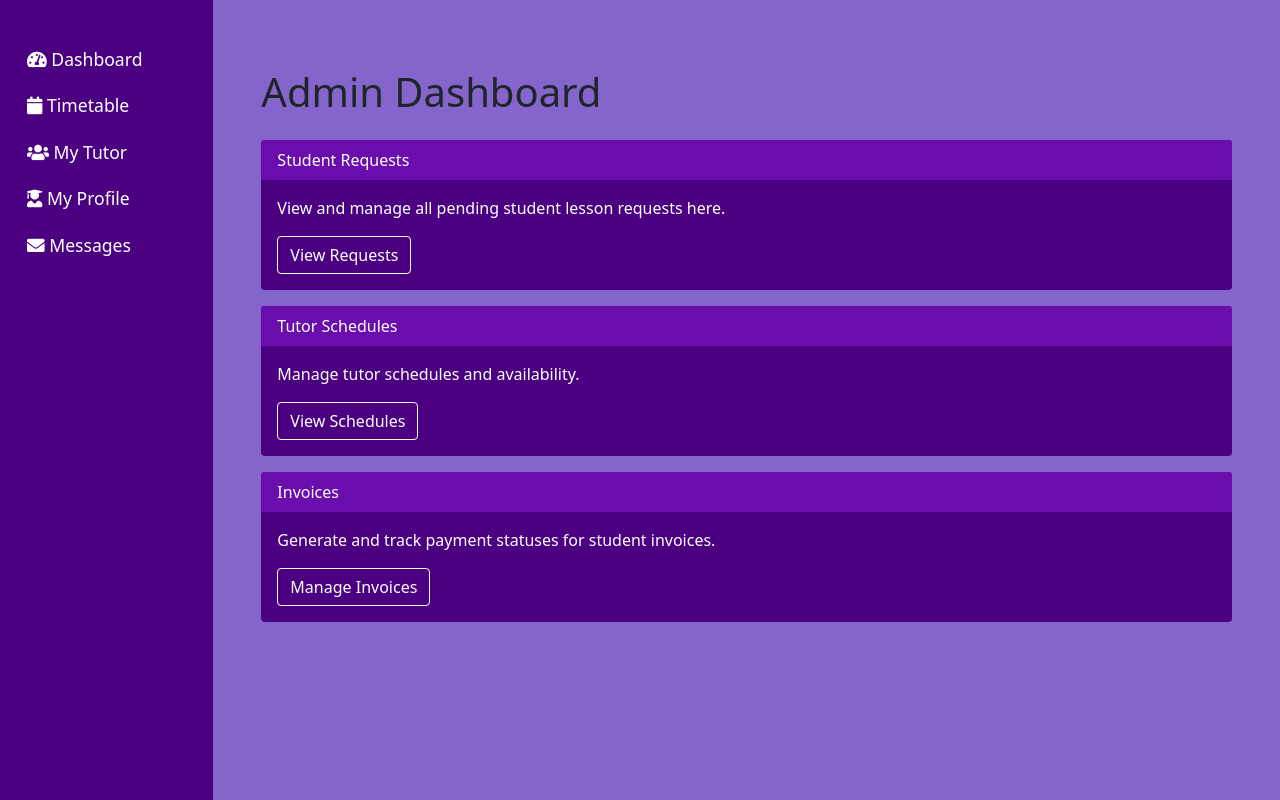
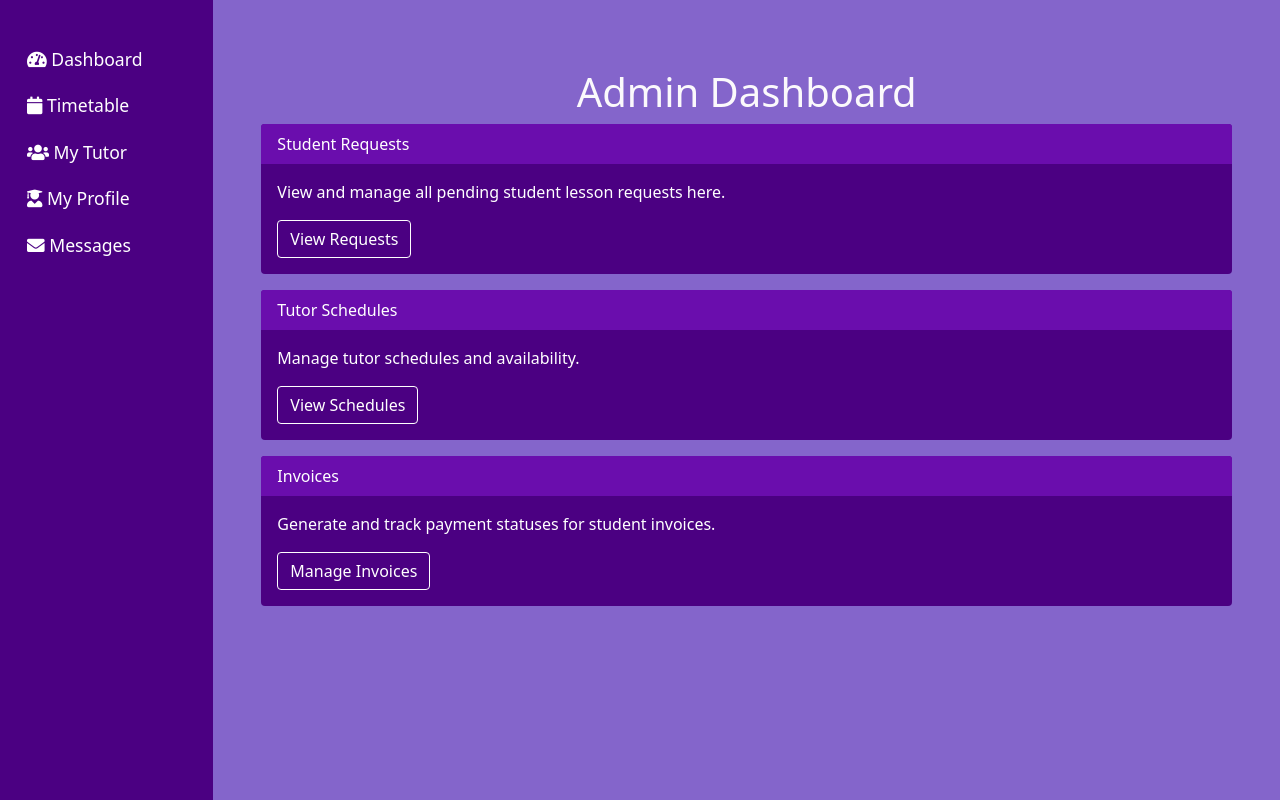
Before and after one commit to arhamzahid23571113/Team-Aardvark, a Django app: template tutorials/templates/admin_dashboard.html in a window 1280 px wide. Shown: the part 62-862 px from the top of the page. Run offline with Django 3.2, Linux system fonts and the light colour scheme; the template is opened without the code that fills it, so the values that code supplies are empty; some libraries are stand-ins or nearby versions.

Commit message:
change colour and centre h1

```diff
--- a/tutorials/templates/admin_dashboard.html
+++ b/tutorials/templates/admin_dashboard.html
@@ -3,7 +3,7 @@
 
 {% block content %}
 <div class="container mt-5">
-  <h1 class="mb-4">Admin Dashboard</h1>
+  <h1 class="text-center text-dashboard-purple mt-4">Admin Dashboard</h1>
 
   <div class="card mb-3">
     <div class="card-header">Student Requests</div>
```
